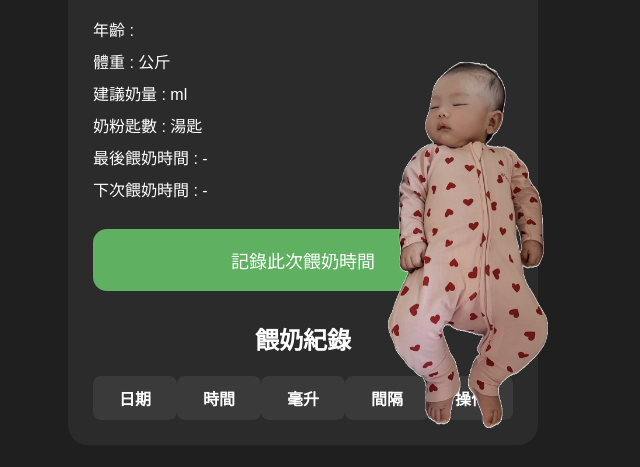
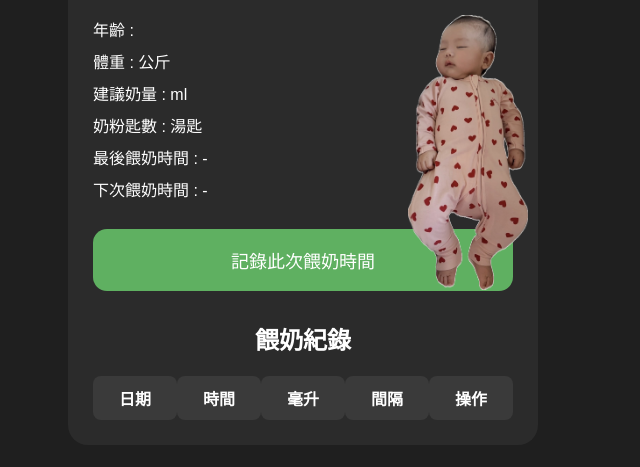
Before and after one commit to Meat800707/molly-milk-tracker, a plain HTML site: page index.html in a window 1280 px wide. Shown: the part 123-590 px from the top of the page, without its empty margins (337-977 px from the left). Drawn offline with Linux system fonts and the light colour scheme; no server answers.

Commit message:
Add files via upload

```diff
--- a/style.css
+++ b/style.css
@@ -24,12 +24,11 @@ text-align:center;
 margin-bottom:20px;
 }
 
-/* 上方區域 */
+/* 上方資訊區 */
 .top{
 display:flex;
-align-items:stretch;
+align-items:flex-start;
 justify-content:space-between;
-gap:10px;
 }
 
 /* 左側資訊 */
@@ -40,12 +39,12 @@ z-index:2;
 
 /* Molly照片 */
 .baby{
-height:100%;
-width:160px;
+position:absolute;
+right:10px;
+top:110px;
+width:120px;
+height:auto;
 object-fit:contain;
-position:absolute;
-right:-10px;
-top:70px;
 pointer-events:none;
 }
 
@@ -66,13 +65,12 @@ border-radius:14px;
 margin-top:20px;
 }
 
-/* 標題 */
+/* 餵奶紀錄 */
 h2{
 margin-top:30px;
 text-align:center;
 }
 
-/* 表格 */
 table{
 width:100%;
 margin-top:15px;
```
